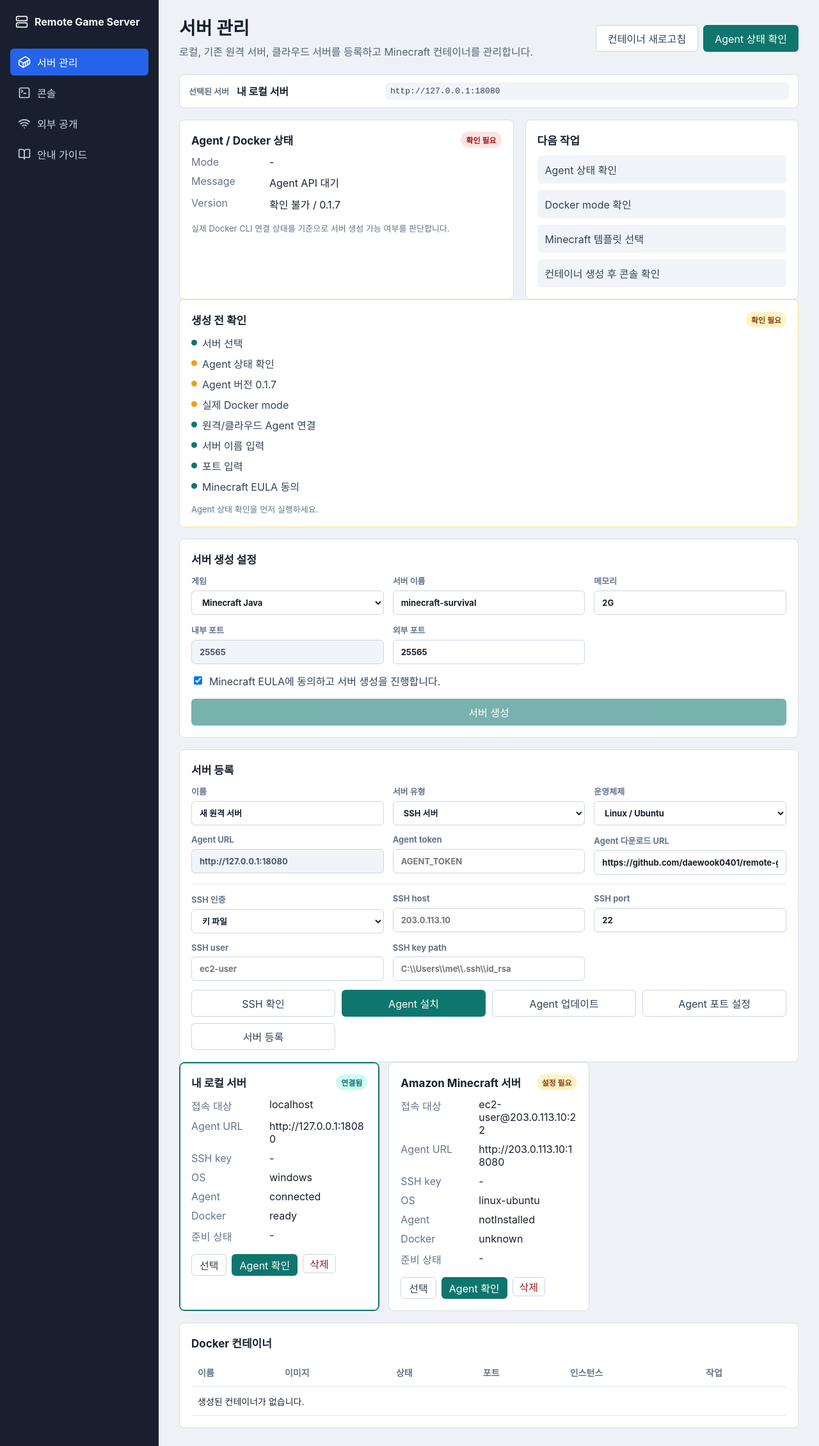
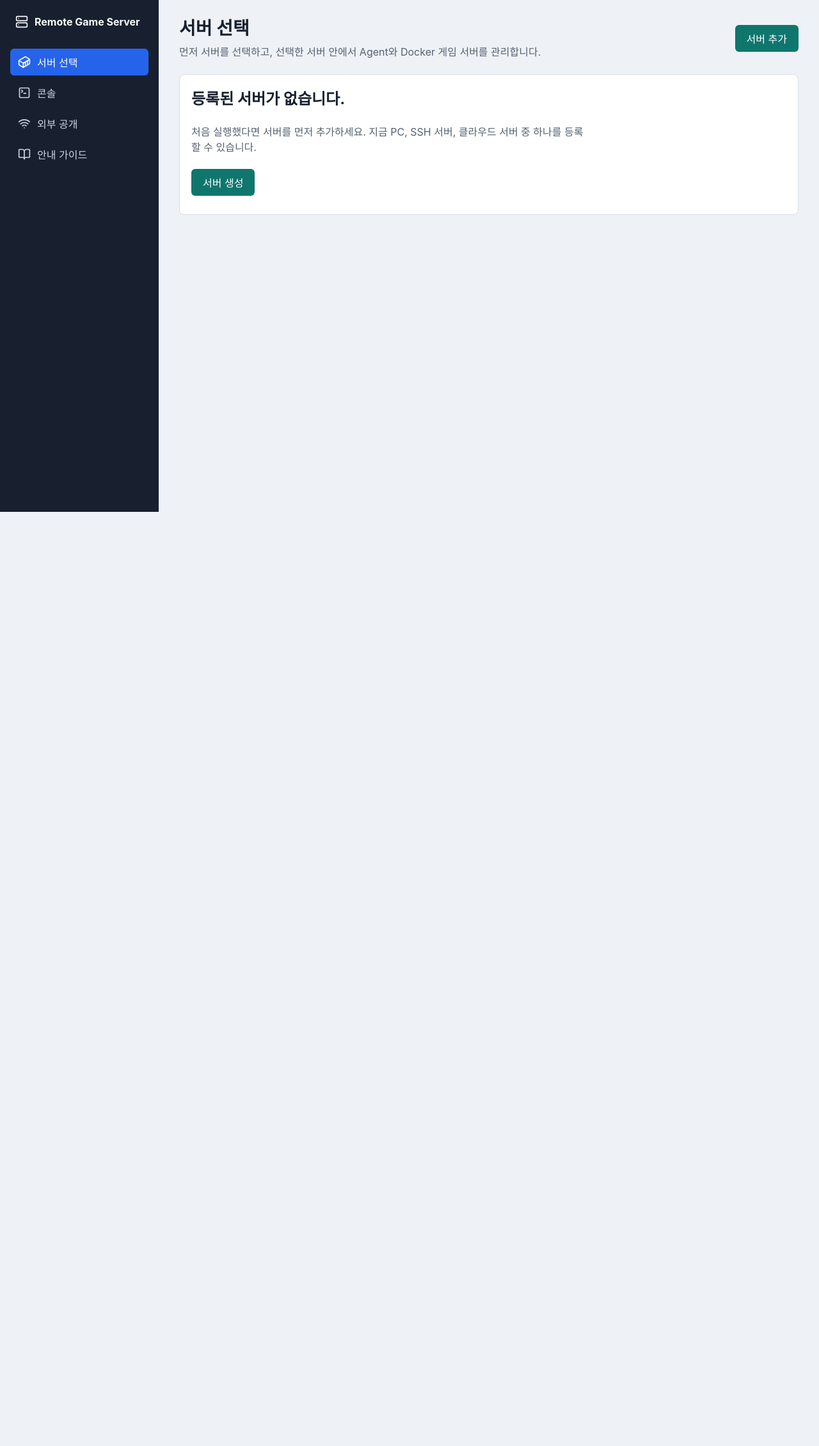
Before and after one commit to daewook0401/remote-game-server-app, a React (Vite) app in the folder apps/desktop/: page / in a window 1280 px wide. Shown: the whole page at 64% size. After the commit the page ends 800 px from the top, so only its background shows below. Built offline with nearby package versions, Linux system fonts and the light colour scheme.

Commit message:
feat: reorganize server-first management ui

```diff
--- a/apps/desktop/electron/ipc/registerIpc.ts
+++ b/apps/desktop/electron/ipc/registerIpc.ts
@@ -1,9 +1,9 @@
 import { ipcMain } from "electron";
 import { prepareAgent } from "../services/agentBootstrapService.js";
-import { openFirewallPort } from "../services/firewallService.js";
+import { closeFirewallPort, openFirewallPort } from "../services/firewallService.js";
 import { loadServers, saveServers } from "../services/serverStorageService.js";
 import { testSSH } from "../services/sshDiagnosticsService.js";
-import type { AgentPrepareRequest, FirewallOpenPortRequest, SshRequest } from "../types.js";
+import type { AgentPrepareRequest, FirewallClosePortRequest, FirewallOpenPortRequest, SshRequest } from "../types.js";
 
 export function registerIpcHandlers() {
   ipcMain.handle("servers:load", loadServers);
@@ -11,4 +11,5 @@ export function registerIpcHandlers() {
   ipcMain.handle("ssh:test", (_event, request: SshRequest) => testSSH(request));
   ipcMain.handle("agent:prepare", (_event, request: AgentPrepareRequest) => prepareAgent(request));
   ipcMain.handle("firewall:openPort", (_event, request: FirewallOpenPortRequest) => openFirewallPort(request));
+  ipcMain.handle("firewall:closePort", (_event, request: FirewallClosePortRequest) => closeFirewallPort(request));
 }
--- a/apps/desktop/electron/preload.ts
+++ b/apps/desktop/electron/preload.ts
@@ -6,5 +6,6 @@ contextBridge.exposeInMainWorld("remoteGameServer", {
   saveServers: (servers: unknown) => ipcRenderer.invoke("servers:save", servers),
   testSSH: (request: unknown) => ipcRenderer.invoke("ssh:test", request),
   prepareAgent: (request: unknown) => ipcRenderer.invoke("agent:prepare", request),
-  openFirewallPort: (request: unknown) => ipcRenderer.invoke("firewall:openPort", request)
+  openFirewallPort: (request: unknown) => ipcRenderer.invoke("firewall:openPort", request),
+  closeFirewallPort: (request: unknown) => ipcRenderer.invoke("firewall:closePort", request)
 });
--- a/apps/desktop/electron/types.ts
+++ b/apps/desktop/electron/types.ts
@@ -21,6 +21,10 @@ export interface FirewallOpenPortRequest extends SshRequest {
   sudoPassword: string;
 }
 
+export interface FirewallClosePortRequest extends FirewallOpenPortRequest {
+  closeMode: "deleteAllow" | "deny";
+}
+
 export interface FirewallOpenPortResult {
   opened: boolean;
   method: string;
--- a/apps/desktop/src/components/ContainerTable.tsx
+++ b/apps/desktop/src/components/ContainerTable.tsx
@@ -4,12 +4,14 @@ import type { ContainerSummary } from "../types/server";
 interface ContainerTableProps {
   containers: ContainerSummary[];
   pendingAction?: ContainerActionRequest;
+  onAddContainer?: () => void;
   onAction: (containerId: string, action: ContainerActionRequest["action"]) => void;
   onRequestAction: (containerId: string, action: ContainerActionRequest["action"]) => void;
 }
 
 export function ContainerTable({
   containers,
+  onAddContainer,
   onAction,
   onRequestAction,
   pendingAction
@@ -22,6 +24,11 @@ export function ContainerTable({
     <article className="panel widePanel">
       <div className="panelHeader">
         <h2>Docker 컨테이너</h2>
+        {onAddContainer ? (
+          <button className="primaryButton compactButton" onClick={onAddContainer} type="button">
+            게임 서버 추가
+          </button>
+        ) : null}
       </div>
       <table className="dataTable">
         <thead>
@@ -30,14 +37,14 @@ export function ContainerTable({
             <th>이미지</th>
             <th>상태</th>
             <th>포트</th>
-            <th>인스턴스</th>
+            <th>데이터 위치</th>
             <th>작업</th>
           </tr>
         </thead>
         <tbody>
           {containers.length === 0 ? (
             <tr>
-              <td colSpan={6}>생성된 컨테이너가 없습니다.</td>
+              <td colSpan={6}>생성된 게임 서버가 없습니다.</td>
             </tr>
           ) : (
             containers.map((container) => (
@@ -46,7 +53,7 @@ export function ContainerTable({
                 <td>{container.image || "-"}</td>
                 <td>{container.status}</td>
                 <td>{container.port || "-"}</td>
-                <td>{container.instanceId || "-"}</td>
+                <td>{container.volumePath || "-"}</td>
                 <td>
                   <div className="tableActions">
                     <button
--- a/apps/desktop/src/components/ServerCard.tsx
+++ b/apps/desktop/src/components/ServerCard.tsx
@@ -31,10 +31,6 @@ export function ServerCard({ isSelected, onCheck, onDelete, onSelect, server }:
           <dd>{server.agentBaseUrl}</dd>
         </div>
         <div>
-          <dt>SSH key</dt>
-          <dd>{server.sshKeyPath || "-"}</dd>
-        </div>
-        <div>
           <dt>OS</dt>
           <dd>{server.osType}</dd>
         </div>
@@ -46,17 +42,13 @@ export function ServerCard({ isSelected, onCheck, onDelete, onSelect, server }:
           <dt>Docker</dt>
           <dd>{server.dockerStatus}</dd>
         </div>
-        <div>
-          <dt>준비 상태</dt>
-          <dd>{server.lastAgentPrepareMessage ?? server.lastAgentPrepareStatus ?? "-"}</dd>
-        </div>
       </dl>
       <div className="cardActions">
-        <button className="secondaryButton compactButton" onClick={() => onSelect(server.id)} type="button">
-          선택
+        <button className="primaryButton compactButton" onClick={() => onSelect(server.id)} type="button">
+          들어가기
         </button>
-        <button className="primaryButton compactButton" onClick={() => onCheck(server.id)} type="button">
-          Agent 확인
+        <button className="secondaryButton compactButton" onClick={() => onCheck(server.id)} type="button">
+          상태 확인
         </button>
         <button className="smallButton danger" onClick={() => onDelete(server.id)} type="button">
           삭제
--- a/apps/desktop/src/layout/Sidebar.tsx
+++ b/apps/desktop/src/layout/Sidebar.tsx
@@ -2,7 +2,7 @@ import { BookOpen, Container, Server, TerminalSquare, Wifi } from "lucide-react"
 import type { AppRoute } from "../types/navigation";
 
 const navItems = [
-  { label: "서버 관리", icon: Container, route: "servers" },
+  { label: "서버 선택", icon: Container, route: "servers" },
   { label: "콘솔", icon: TerminalSquare, route: "console" },
   { label: "외부 공개", icon: Wifi, route: "publish" },
   { label: "안내 가이드", icon: BookOpen, route: "guides" }
--- a/apps/desktop/src/pages/ServerManagementPage.tsx
+++ b/apps/desktop/src/pages/ServerManagementPage.tsx
@@ -9,7 +9,7 @@ import { ServerCard } from "../components/ServerCard";
 import { ServerRegistrationPanel } from "../components/ServerRegistrationPanel";
 import { ToastViewport, type ToastMessage } from "../components/ToastViewport";
 import { Topbar } from "../components/Topbar";
-import { gameTemplates, managedServers as initialManagedServers } from "../data/serverManagement";
+import { gameTemplates } from "../data/serverManagement";
 import {
   applyContainerAction,
   createMinecraftServer,
@@ -18,7 +18,7 @@ import {
   listManagedContainers
 } from "../services/agentClient";
 import { prepareRemoteAgent } from "../services/agentBootstrapClient";
-import { openRemoteFirewallPort } from "../services/firewallClient";
+import { closeRemoteFirewallPort, openRemoteFirewallPort } from "../services/firewallClient";
 import { loadStoredServers, saveStoredServers } from "../services/serverStorage";
 import { testSSHConnection } from "../services/sshClient";
 import type { ContainerActionRequest, ContainerSummaryResponse, DockerStatusResponse } from "../types/api";
@@ -28,6 +28,7 @@ import type {
   ManagedServer,
   ServerCreateForm,
   ServerCreateReadiness,
+  FirewallClosePortRequest,
   FirewallOpenPortRequest,
   ServerOsType,
   ServerRegistrationForm
@@ -38,6 +39,8 @@ type DeleteTarget = {
   container: ContainerSummary;
   deleteData: boolean;
   confirmation: string;
+  firewallMode: "keep" | "deleteAllow" | "deny";
+  firewallPassword: string;
 };
 
 const AGENT_PORT = 18080;
@@ -48,8 +51,8 @@ export function ServerManagementPage() {
   const [noticeKind, setNoticeKind] = useState<NoticeKind>("info");
   const [dockerStatus, setDockerStatus] = useState<DockerStatusResponse>();
   const [containers, setContainers] = useState<ContainerSummary[]>([]);
-  const [managedServers, setManagedServers] = useState<ManagedServer[]>(initialManagedServers);
-  const [activeServerId, setActiveServerId] = useState("local");
+  const [managedServers, setManagedServers] = useState<ManagedServer[]>([]);
+  const [activeServerId, setActiveServerId] = useState("");
   const [isStorageReady, setIsStorageReady] = useState(false);
   const [createForm, setCreateForm] = useState<ServerCreateForm>({
     targetType: "local",
@@ -85,6 +88,8 @@ export function ServerManagementPage() {
   const [pendingFirewallOpen, setPendingFirewallOpen] = useState(false);
   const [agentUpdateModalOpen, setAgentUpdateModalOpen] = useState(false);
   const [agentUpdatePassword, setAgentUpdatePassword] = useState("");
+  const [serverRegistrationOpen, setServerRegistrationOpen] = useState(false);
+  const [gameCreateOpen, setGameCreateOpen] = useState(false);
   const [toasts, setToasts] = useState<ToastMessage[]>([]);
   const [dockerGuide, setDockerGuide] = useState<{ issue: DockerIssue; osType: ServerOsType }>();
   const activeServer = managedServers.find((server) => server.id === activeServerId) ?? managedServers[0];
@@ -129,6 +134,10 @@ export function ServerManagementPage() {
           setActiveServerId(storedServers[0].id);
           syncRegistrationFormFromServer(storedServers[0]);
           setMessage(`저장된 서버 ${storedServers.length}개를 불러왔습니다.`);
+        } else {
+          setManagedServers([]);
+          setActiveServerId("");
+          setMessage("등록된 서버가 없습니다. 서버를 먼저 추가하세요.");
         }
       } catch (error) {
         if (!ignore) {
@@ -233,6 +242,7 @@ export function ServerManagementPage() {
       updateServerAfterContainerCreate(activeServer.id);
       setPendingCreate(false);
       setCreateConfirmModalOpen(false);
+      setGameCreateOpen(false);
       setCreateSudoPassword("");
       setNoticeKind("success");
       setMessage(`${container.name} Docker 컨테이너 생성 완료`);
@@ -289,7 +299,7 @@ export function ServerManagementPage() {
         return;
       }
 
-      setDeleteTarget({ container, deleteData: false, confirmation: "" });
+      setDeleteTarget({ container, deleteData: false, confirmation: "", firewallMode: "keep", firewallPassword: "" });
       return;
     }
 
@@ -316,6 +326,22 @@ export function ServerManagementPage() {
     }
 
     try {
+      if (deleteTarget.firewallMode !== "keep") {
+        const firewallRequest = buildCloseFirewallRequest(
+          activeServer,
+          deleteTarget.container.port,
+          deleteTarget.firewallPassword,
+          deleteTarget.firewallMode
+        );
+        if (!firewallRequest) {
+          setNoticeKind("error");
+          setMessage("방화벽 규칙을 정리하려면 선택된 서버의 SSH 정보와 sudo 비밀번호가 필요합니다.");
+          return;
+        }
+
+        await closeRemoteFirewallPort(firewallRequest);
+      }
+
       await applyContainerAction({
         containerId: deleteTarget.container.id,
         action: "delete",
@@ -421,6 +447,7 @@ export function ServerManagementPage() {
     setActiveServerId(nextServer.id);
     setContainers([]);
     setDockerStatus(undefined);
+    setServerRegistrationOpen(false);
     setNoticeKind("success");
     setMessage(`${nextServer.name} 등록 완료. Agent 확인을 눌러 연결 상태를 확인하세요.`);
   }
@@ -706,6 +733,30 @@ export function ServerManagementPage() {
       sudoPassword: password,
       protocol: "tcp",
       firewallPort
+    };
+  }
+
+  function buildCloseFirewallRequest(
+    server: ManagedServer | undefined,
+    firewallPort: number,
+    sudoPassword: string,
+    closeMode: FirewallClosePortRequest["closeMode"]
+  ): FirewallClosePortRequest | undefined {
+    if (!server || server.targetType === "local" || !server.sshHost || !server.sshUser || !sudoPassword || !firewallPort) {
+      return undefined;
+    }
+
+    return {
+      host: server.sshHost,
+      port: server.sshPort ?? registrationForm.sshPort,
+      username: server.sshUser,
+      authMethod: "password",
+      password: sudoPassword,
+      expectedOs: server.osType,
+      sudoPassword,
+      protocol: "tcp",
+      firewallPort,
+      closeMode
     };
   }
 
@@ -1047,50 +1098,101 @@ export function ServerManagementPage() {
     <>
       <ToastViewport messages={toasts} onDismiss={dismissToast} />
       <Topbar
-        actionLabel="Agent 상태 확인"
-        secondaryActionLabel="컨테이너 새로고침"
-        description="로컬, 기존 원격 서버, 클라우드 서버를 등록하고 Minecraft 컨테이너를 관리합니다."
-        onAction={handleCheckAgent}
-        onSecondaryAction={refreshContainers}
-        title="서버 관리"
+        actionLabel="서버 추가"
+        secondaryActionLabel={activeServer ? "컨테이너 새로고침" : undefined}
+        description="먼저 서버를 선택하고, 선택한 서버 안에서 Agent와 Docker 게임 서버를 관리합니다."
+        onAction={() => setServerRegistrationOpen(true)}
+        onSecondaryAction={activeServer ? refreshContainers : undefined}
+        title="서버 선택"
       />
 
+      {managedServers.length === 0 ? (
+        <article className="panel emptyStatePanel">
+          <h2>등록된 서버가 없습니다.</h2>
+          <p>처음 실행했다면 서버를 먼저 추가하세요. 지금 PC, SSH 서버, 클라우드 서버 중 하나를 등록할 수 있습니다.</p>
+          <button className="primaryButton" onClick={() => setServerRegistrationOpen(true)} type="button">
+            서버 생성
+          </button>
+        </article>
+      ) : (
+        <section className="modeGrid" aria-label="등록된 서버">
+          {managedServers.map((server) => (
+            <ServerCard
+              isSelected={server.id === activeServerId}
+              key={server.id}
+              onCheck={handleCheckServer}
+              onDelete={handleDeleteServer}
+              onSelect={handleSelectServer}
+              server={server}
+            />
+          ))}
+        </section>
+      )}
+
+      {activeServer ? (
+        <>
           <article className="contextPanel">
             <span>선택된 서버</span>
-        <strong>{activeServer?.name ?? "-"}</strong>
-        <code>{activeServer?.agentBaseUrl ?? "-"}</code>
+            <strong>{activeServer.name}</strong>
+            <code>{activeServer.agentBaseUrl}</code>
           </article>
 
           <section className="panelGrid">
             <AgentStatusPanel message={message} status={dockerStatus} />
             <article className="panel">
               <div className="panelHeader">
-            <h2>다음 작업</h2>
+                <h2>서버 준비</h2>
               </div>
-          <ul className="statusList">
-            <li>Agent 상태 확인</li>
-            <li>Docker mode 확인</li>
-            <li>Minecraft 템플릿 선택</li>
-            <li>컨테이너 생성 후 콘솔 확인</li>
-          </ul>
+              <div className="formActions">
+                <button className="secondaryButton fullWidthButton" onClick={handleCheckAgent} type="button">
+                  Agent 상태 확인
+                </button>
+                {activeServer.targetType !== "local" ? (
+                  <>
+                    <button className="secondaryButton fullWidthButton" onClick={handleTestSSHInput} type="button">
+                      SSH 확인
+                    </button>
+                    <button className="primaryButton fullWidthButton" onClick={() => handlePrepareAgent()} type="button">
+                      Agent 설치
+                    </button>
+                    <button className="secondaryButton fullWidthButton" onClick={handleRequestAgentUpdate} type="button">
+                      Agent 업데이트
+                    </button>
+                    <button
+                      className={pendingFirewallOpen ? "secondaryButton fullWidthButton warningButton" : "secondaryButton fullWidthButton"}
+                      onClick={handleOpenFirewallPort}
+                      type="button"
+                    >
+                      {pendingFirewallOpen ? "sudo 허용 후 Agent 포트 열기" : "Agent 포트 개방"}
+                    </button>
+                  </>
+                ) : null}
+              </div>
             </article>
           </section>
 
-      {pendingCreate ? (
-        <article className="confirmPanel">
-          <h2>게임 포트와 Docker 생성 확인</h2>
-          <p>다시 `서버 생성`을 누르면 게임 포트를 열고 Agent가 Docker CLI로 Minecraft 컨테이너를 생성합니다.</p>
-        </article>
+          <ServerCreateReadinessPanel readiness={createReadiness} />
+
+          <ContainerTable
+            containers={containers}
+            onAction={handleContainerAction}
+            onAddContainer={() => setGameCreateOpen(true)}
+            onRequestAction={handleRequestContainerAction}
+            pendingAction={pendingAction}
+          />
+        </>
       ) : null}
 
-      <ServerCreateReadinessPanel readiness={createReadiness} />
-
+      {gameCreateOpen ? (
+        <AppModal onClose={() => setGameCreateOpen(false)} title="게임 서버 추가">
           <ServerCreatePanel
             disabled={!createReadiness.canCreate}
             form={createForm}
             onChange={setCreateForm}
             onSubmit={handleCreateServer}
           />
+        </AppModal>
+      ) : null}
 
       {createConfirmModalOpen ? (
         <AppModal onClose={() => setCreateConfirmModalOpen(false)} title="게임 서버 생성">
@@ -1145,6 +1247,8 @@ export function ServerManagementPage() {
         </article>
       ) : null}
 
+      {serverRegistrationOpen ? (
+        <AppModal onClose={() => setServerRegistrationOpen(false)} title="서버 추가">
           <ServerRegistrationPanel
             form={registrationForm}
             isFirewallConfirming={pendingFirewallOpen}
@@ -1155,6 +1259,8 @@ export function ServerManagementPage() {
             onSubmit={handleRegisterServer}
             onTestSSH={handleTestSSHInput}
           />
+        </AppModal>
+      ) : null}
 
       {agentUpdateModalOpen ? (
         <AppModal onClose={() => setAgentUpdateModalOpen(false)} title="Agent 업데이트">
@@ -1183,19 +1289,6 @@ export function ServerManagementPage() {
       ) : null}
 
       {dockerGuide ? <DockerInstallGuide issue={dockerGuide.issue} osType={dockerGuide.osType} /> : null}
-
-      <section className="modeGrid" aria-label="등록된 서버">
-        {managedServers.map((server) => (
-          <ServerCard
-            isSelected={server.id === activeServerId}
-            key={server.id}
-            onCheck={handleCheckServer}
-            onDelete={handleDeleteServer}
-            onSelect={handleSelectServer}
-            server={server}
-          />
-        ))}
-      </section>
 
       {deleteTarget ? (
         <AppModal onClose={() => setDeleteTarget(undefined)} title="게임 서버 삭제">
@@ -1229,6 +1322,46 @@ export function ServerManagementPage() {
               />
             </div>
           ) : null}
+          {activeServer?.targetType !== "local" ? (
+            <div className="dangerChoice">
+              <strong>방화벽 포트 정리</strong>
+              <label className="checkRow">
+                <input
+                  checked={deleteTarget.firewallMode === "keep"}
+                  onChange={() => setDeleteTarget({ ...deleteTarget, firewallMode: "keep", firewallPassword: "" })}
+                  type="radio"
+                />
+                방화벽은 그대로 둠
+              </label>
+              <label className="checkRow">
+                <input
+                  checked={deleteTarget.firewallMode === "deleteAllow"}
+                  onChange={() => setDeleteTarget({ ...deleteTarget, firewallMode: "deleteAllow" })}
+                  type="radio"
+                />
+                열어둔 허용 규칙 삭제
+              </label>
+              <label className="checkRow">
+                <input
+                  checked={deleteTarget.firewallMode === "deny"}
+                  onChange={() => setDeleteTarget({ ...deleteTarget, firewallMode: "deny" })}
+                  type="radio"
+                />
+                차단 규칙 추가
+              </label>
+              {deleteTarget.firewallMode !== "keep" ? (
+                <label className="fieldGroup">
+                  <span>SSH password</span>
+                  <input
+                    className="textInput"
+                    onChange={(event) => setDeleteTarget({ ...deleteTarget, firewallPassword: event.target.value })}
+                    type="password"
+                    value={deleteTarget.firewallPassword}
+                  />
+                </label>
+              ) : null}
+            </div>
+          ) : null}
           <div className="modalActions">
             <button className="secondaryButton" onClick={() => setDeleteTarget(undefined)} type="button">
               취소
@@ -1240,12 +1373,6 @@ export function ServerManagementPage() {
         </AppModal>
       ) : null}
 
-      <ContainerTable
-        containers={containers}
-        onAction={handleContainerAction}
-        onRequestAction={handleRequestContainerAction}
-        pendingAction={pendingAction}
-      />
     </>
   );
 }
--- a/apps/desktop/src/styles.css
+++ b/apps/desktop/src/styles.css
@@ -182,6 +182,23 @@ button:disabled {
   gap: 18px;
 }
 
+.emptyStatePanel {
+  display: grid;
+  place-items: start;
+  gap: 12px;
+  min-height: 220px;
+}
+
+.emptyStatePanel h2,
+.emptyStatePanel p {
+  margin: 0;
+}
+
+.emptyStatePanel p {
+  max-width: 620px;
+  color: #556173;
+}
+
 .widePanel {
   margin-top: 18px;
 }
@@ -302,7 +319,7 @@ button:disabled {
 }
 
 .appModal {
-  width: min(520px, 100%);
+  width: min(860px, 100%);
   padding: 18px;
   border: 1px solid #cbd5e1;
   border-radius: 8px;
--- a/apps/desktop/src/types/server.ts
+++ b/apps/desktop/src/types/server.ts
@@ -85,6 +85,10 @@ export interface FirewallOpenPortRequest extends SshTestRequest {
   sudoPassword: string;
 }
 
+export interface FirewallClosePortRequest extends FirewallOpenPortRequest {
+  closeMode: "deleteAllow" | "deny";
+}
+
 export interface FirewallOpenPortResult {
   opened: boolean;
   method: string;
--- a/apps/desktop/src/vite-env.d.ts
+++ b/apps/desktop/src/vite-env.d.ts
@@ -8,5 +8,6 @@ interface Window {
     testSSH?: (request: unknown) => Promise<unknown>;
     prepareAgent?: (request: unknown) => Promise<unknown>;
     openFirewallPort?: (request: unknown) => Promise<unknown>;
+    closeFirewallPort?: (request: unknown) => Promise<unknown>;
   };
 }
```
Also changed, not shown: apps/desktop/electron/services/firewallService.ts (+62 -1 lines), apps/desktop/src/services/firewallClient.ts (+9 -1 lines), 1 other file (tests, documents, lock files or other folders). Lines whose indentation alone changed are shown as unchanged.
